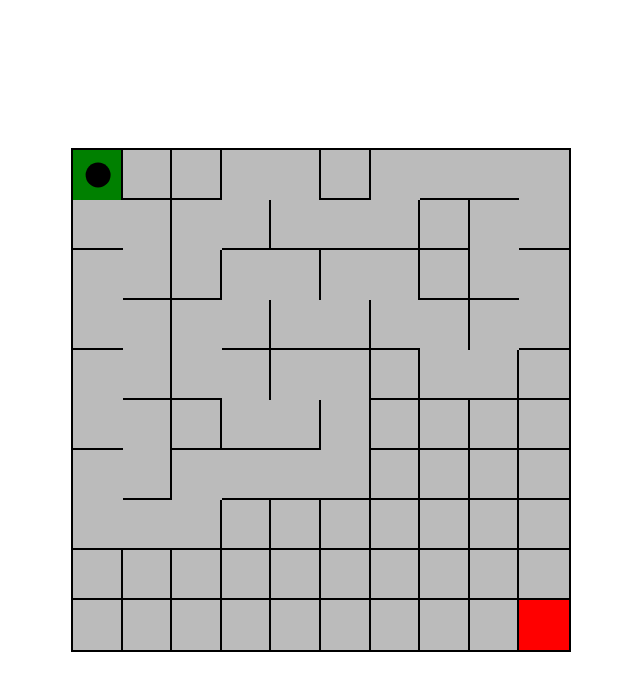
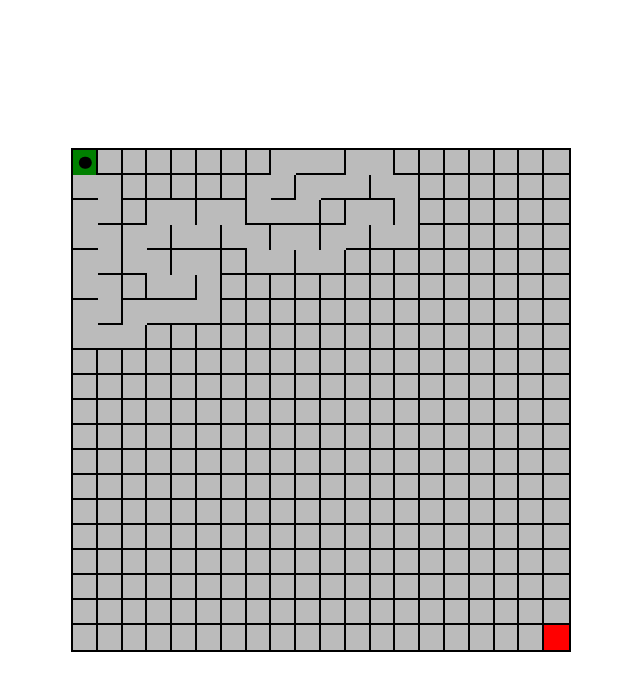
Before and after one commit to BrandonP321/maze-game, a React (Create React App) app: page / in a window 1280 px wide. Shown: the top 690 px of the page, without its empty margins (319-959 px from the left). Built offline with nearby package versions, Linux system fonts and the light colour scheme.

Commit message:
added break to iterations when there is nowhere left to move to

```diff
--- a/src/components/Maze/index.tsx
+++ b/src/components/Maze/index.tsx
@@ -26,7 +26,7 @@ interface cellProperties extends cellPositionProperties {
 }
 
 export default function Maze({ }: Props): ReactElement {
-    const [mazeWidth, setMazeWidth] = useState<number>(10); // height is same as width
+    const [mazeWidth, setMazeWidth] = useState<number>(20); // height is same as width
     const [mazeCells, setMazeCellsState] = useState<any[]>([]);
     const mazeCellsRef = useRef<any[]>([])
     const setMazeCells = (data: any) => {
@@ -193,7 +193,6 @@ export default function Maze({ }: Props): ReactElement {
         for (let i = 0; i < (mazeWidth ** 2 - 2); i++) {
             const nextMoves = [] // valid moves for each iteration
             let currentCell = cells[currentIndex]
-            // console.log(currentCell)
 
             // for each valid move (up down left and right) check if the move is valid
             for (let move of validMoves) {
@@ -224,13 +223,16 @@ export default function Maze({ }: Props): ReactElement {
             // randomly choose one of the valid directions to move
             const randomInt = Math.floor(Math.random() * nextMoves.length)
             const randomMove = nextMoves[randomInt];
-            if (nextMoves.length > 0) {
+
+
+            // if there are no possible moves, break out of for loop since there is nowhere left to go
+            if (nextMoves.length === 0) break;
+
             // update cell's direction properties and move on to that cell
             switch (randomMove) {
                 case 'up':
                     currentCell.canMoveUp = true;
                     currentIndex -= mazeWidth;
-                        console.log(currentIndex)
                     cells[currentIndex].canMoveDown = true;
                     break;
                 case 'right':
@@ -248,7 +250,6 @@ export default function Maze({ }: Props): ReactElement {
                     currentIndex -= 1;
                     cells[currentIndex].canMoveRight = true;
                     break;
-                }
             }
 
             currentCell.hasBeenVisited = true;
```
Lines whose indentation alone changed are shown as unchanged.
